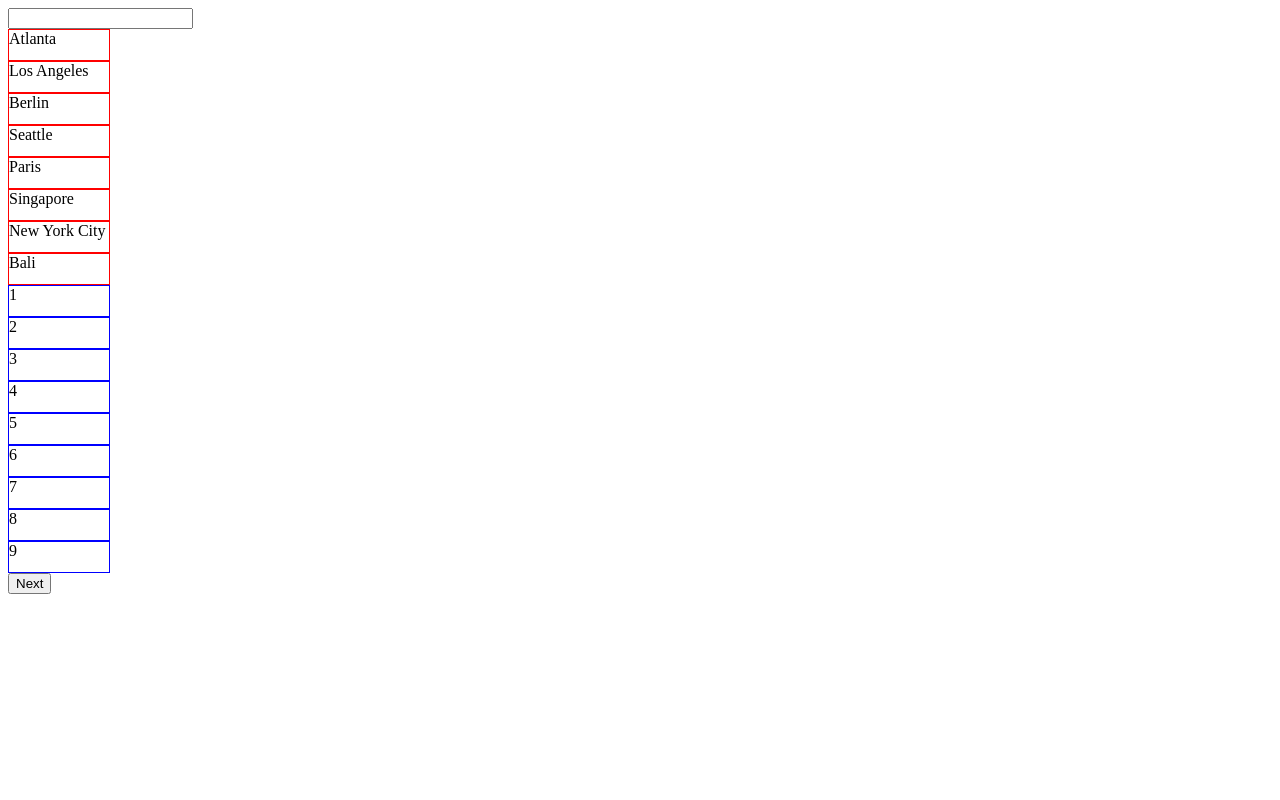
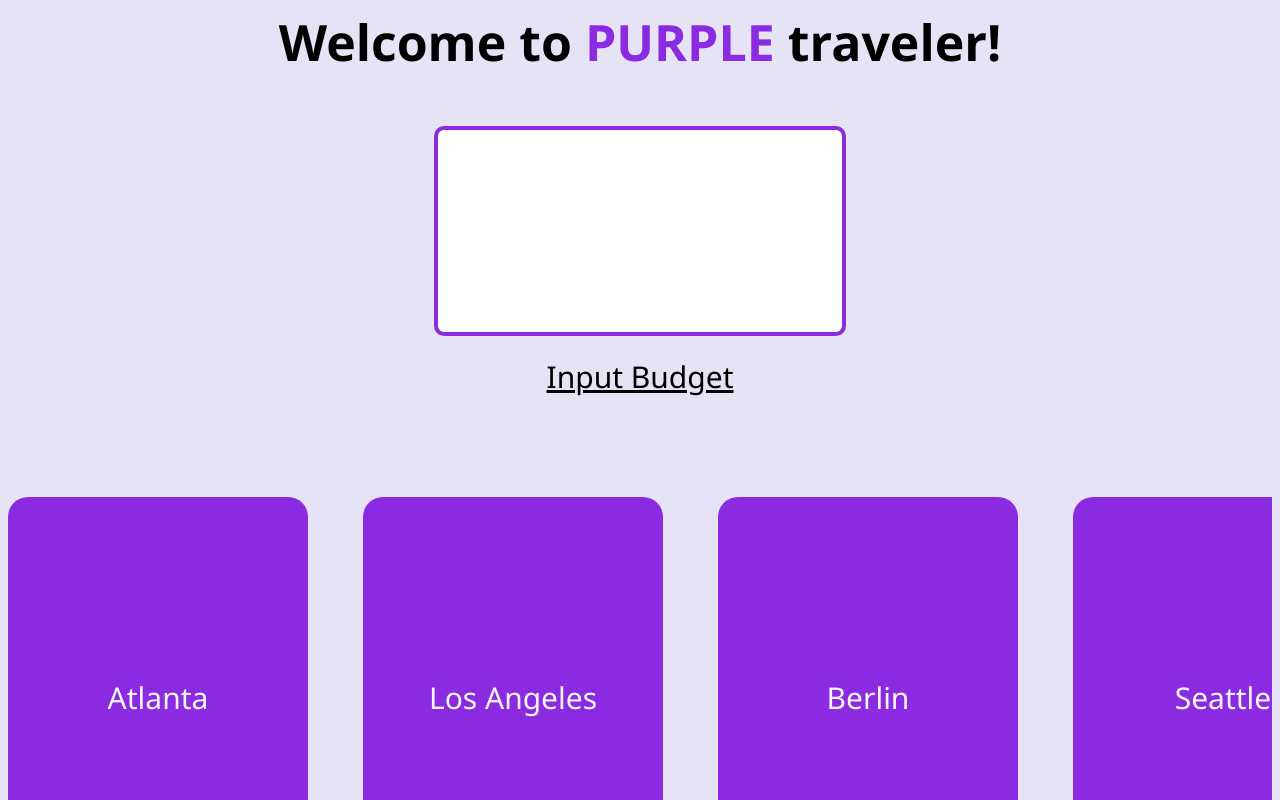
Before and after one commit to ctri-12-Goblin-shark/Travel-App, a React app: page / in a window 1280 px wide. Shown: the top 800 px of the page. Built offline with nearby package versions, Linux system fonts and the light colour scheme.

Commit message:
styling changes front end

```diff
--- a/src/components/Car.js
+++ b/src/components/Car.js
@@ -9,17 +9,20 @@ const Car = () => {
     const location = useLocation();
 
 const handleCarType = (e) => {
+    e.target.style.backgroundColor = '#78F8A1';
+    e.target.style.color = "black";
     const carTypePrefer = e.target.getAttribute("data-value")
     setCarType(carTypePrefer);
 }
 return (
     <div className = "carSelect">
+        <p className = "instruction">Select Car Type</p>
         <div className = "carTypeSelect">
-        <div onClick = {handleCarType} data-value = "bmw">BMW</div>
-        <div onClick = {handleCarType} data-value = "audi" >AUDI</div>
-        <div onClick = {handleCarType} data-value = "volkswagen">VW</div>
+        <div className = "car" onClick = {handleCarType} data-value = "bmw">BMW</div>
+        <div className = "car" onClick = {handleCarType} data-value = "audi" >AUDI</div>
+        <div className = "car" onClick = {handleCarType} data-value = "volkswagen">VW</div>
         </div>
-
+    <div className = "nextContainer">
         <Link
        to = "/summary"
        state = {{
@@ -35,6 +38,7 @@ return (
        >
       <button className="next">Next</button>
       </Link>
+      </div>
     </div>
 
 )
--- a/src/components/Hotel.js
+++ b/src/components/Hotel.js
@@ -11,17 +11,22 @@ const Hotel = () => {
 
 
 const handleHotelPreference = (e) => {
+    e.target.style.backgroundColor = '#78F8A1';
+    e.target.style.color = "black";
     const hotelPrefer = e.target.getAttribute("data-value");
     setHotelPreference(hotelPrefer);
 }
 
 
 return(
+    <div>
+    <p className = "instruction">Select Hotel Preference</p>
     <div className = "hotelSelect">
-        <div onClick = {handleHotelPreference} data-value = "high" >High-End</div>
-        <div onClick = {handleHotelPreference} data-value = "best" >Best</div>
-        <div onClick = {handleHotelPreference} data-value = "cheap" >Cheapest</div>
-
+        <div className = "hotel" onClick = {handleHotelPreference} data-value = "high" >High-End</div>
+        <div className = "hotel" onClick = {handleHotelPreference} data-value = "best" >Best</div>
+        <div className = "hotel" onClick = {handleHotelPreference} data-value = "cheap" >Cheapest</div>
+    </div>
+    <div className = "nextContainer">
         <Link
        to = "/car"
        state = {{
@@ -36,6 +41,7 @@ return(
        >
       <button className="next">Next</button>
       </Link>
+      </div>
     </div>
 
 
--- a/src/components/Select.js
+++ b/src/components/Select.js
@@ -12,11 +12,9 @@ const Select = () => {
   const [budget, setBudget] = useState();
   const [destination,setDestination] = useState("");
   const [passengers, setPassengers] = useState("");
-  const [departureDate, setDepartureDate] = useState("");
-  const [returnDate, setReturnDate] = useState("");
+  // const [departureDate, setDepartureDate] = useState("");
+  // const [returnDate, setReturnDate] = useState("");
   const [idAPI, setIdAPI] = useState();
-
-
 
   let parisID = 95565041;
   let singaporeID = 95673375;
@@ -38,24 +36,97 @@ const Select = () => {
     "SEA": seaID
   };
 
-
-
-
   const handleDestination = (e) => {
+    e.target.style.backgroundColor = '#78F8A1';
+    e.target.style.color = "black";
     const destinationSelect = e.target.getAttribute('data-value');
     setDestination(destinationSelect);
     setIdAPI(idAPIobj[destinationSelect])
 
   };
   const handlePassengers = (e) => {
+    e.target.style.backgroundColor = '#78F8A1';
+    e.target.style.color = "black";
     const passengerSelect = e.target.getAttribute('data-value');
     console.log(e.target.getAttribute('data-value'));
     setPassengers(passengerSelect);
   };
 
+  return (
+    <div className = "initialSelect">
+      <h1>Welcome to <span>PURPLE</span> traveler!</h1>
+      <input onChange={(event) => setBudget(event.target.value)} className = "budget"></input>
+      <p className = "instruction">Input Budget</p>
+      <div className = "destinationSelect">
+        <div onClick = {handleDestination} data-value= "ATL" className = "destination">Atlanta</div>
+        <div onClick = {handleDestination} data-value= "LAX" className = "destination">Los Angeles</div>
+        <div onClick = {handleDestination} data-value = "BER" className = "destination">Berlin</div>
+        <div onClick = {handleDestination} data-value = "SEA" className = "destination">Seattle</div>
+        <div onClick = {handleDestination} data-value = "CDG" className = "destination">Paris</div>
+        <div onClick = {handleDestination} data-value = "SIN" className = "destination">Singapore</div>
+        <div onClick = {handleDestination} data-value = "JFK" className = "destination">New York City</div>
+        <div onClick = {handleDestination} data-value = "DPS" className = "destination">Bali</div>
+      </div>
+      <p className = "instruction">Select a Destination</p>
+      <div className = "passengerSelect">
+        <div onClick = {handlePassengers} data-value = "1" className = "passengers">1</div>
+        <div onClick = {handlePassengers} data-value = "2" className = "passengers">2</div>
+        <div onClick = {handlePassengers} data-value = "3" className = "passengers">3</div>
+        <div onClick = {handlePassengers} data-value = "4" className = "passengers">4</div>
+        <div onClick = {handlePassengers} data-value = "5" className = "passengers">5</div>
+        <div onClick = {handlePassengers} data-value = "6" className = "passengers">6</div>
+        <div onClick = {handlePassengers} data-value = "7" className = "passengers">7</div>
+        <div onClick = {handlePassengers} data-value = "8" className = "passengers">8</div>
+      </div>
+      <p className = "instruction">Select # of Travelers</p>
+    <div className = "nextContainer">
+      <Link
+       to = "/plane"
+       state = {{
+        destination: destination,
+        passengers: passengers,
+        budget: budget,
+        idAPI: idAPI
+       }}
+       >
+      <button className="next">NEXT</button>
+      </Link>
+      </div>
+    </div>
+
+  );
+};
+
+export default Select;
 
 
-  //date stuff
+
+
+
+
+{/* <div id="departure-date-picker" className="datePicker">
+        <h4>Select Departure Date</h4>
+        <DatePicker className="date" selected = {departureDate} onChange={(date) => {setDepartureDate(date); handleDepartureDate}} />
+    </div>
+
+    <div id="return-date-picker" className="datePicker">
+        <h4> Select Return Date </h4>
+        <DatePicker selected = {returnDate} onChange={(date) => {setReturnDate(date); handleReturnDate}} />
+    </div> */}
+{/*
+    <div>
+        <DatePicker selected={returnDate} onChange={(date) => setReturnDate(date)} />
+    </div> */}
+
+
+
+
+
+
+
+
+
+//date stuff
   // const handleDepartureDate = (date) => {
   //   console.log(dateParse(date.toString()));
   //   // const departure =
@@ -71,29 +142,20 @@ const Select = () => {
 //       <DatePicker selected={startDate} onChange={(date:Date) => setStartDate(date)} />
 //     );
 //   };
-
-
-
-
-
 //api options object
-const options = {
-  method: 'GET',
-  headers: {
-    'X-RapidAPI-Key': 'bb4fb94ff1msh97b362efb2e3b6cp11ba3ajsn2104da1b763a',
-    'X-RapidAPI-Host': 'skyscanner44.p.rapidapi.com'
-  }
-};
-
+// const options = {
+//   method: 'GET',
+//   headers: {
+//     'X-RapidAPI-Key': 'bb4fb94ff1msh97b362efb2e3b6cp11ba3ajsn2104da1b763a',
+//     'X-RapidAPI-Host': 'skyscanner44.p.rapidapi.com'
+//   }
+// };
 //fetch airport
 // fetch request for best flight plane
 // fetch('https://skyscanner44.p.rapidapi.com/search?adults=1&origin=MUC&destination=SIN&departureDate=2022-11-11&returnDate=2022-11-18', options)
 //   .then(response => response.json())
 //   .then(response => console.log(response))
 //   .catch(err => console.error(err));
-
-
-
 //query id info from api
   // fetch('https://skyscanner44.p.rapidapi.com/autocomplete-rentacar?query=berlin', options)
 	// .then(response => response.json())
@@ -112,66 +174,3 @@ const options = {
 //   .then(response => response.json())
 //   .then(response => console.log(response))
 //   .catch(err => console.error(err));
-
-
-
-
-
-
-  return (
-    <div className = "initialSelect">
-      <input onChange={(event) => setBudget(event.target.value)} className = "budget"></input>
-      <div className = "destinationSelect">
-        <div onClick = {handleDestination} data-value= "ATL" className = "destination">Atlanta</div>
-        <div onClick = {handleDestination} data-value= "LAX" className = "destination">Los Angeles</div>
-        <div onClick = {handleDestination} data-value = "BER" className = "destination">Berlin</div>
-        <div onClick = {handleDestination} data-value = "SEA" className = "destination">Seattle</div>
-        <div onClick = {handleDestination} data-value = "CDG" className = "destination">Paris</div>
-        <div onClick = {handleDestination} data-value = "SIN" className = "destination">Singapore</div>
-        <div onClick = {handleDestination} data-value = "JFK" className = "destination">New York City</div>
-        <div onClick = {handleDestination} data-value = "DPS" className = "destination">Bali</div>
-      </div>
-
-      <div className = "passengerSelect">
-        <div onClick = {handlePassengers} data-value = "1" className = "passengers">1</div>
-        <div onClick = {handlePassengers} data-value = "2" className = "passengers">2</div>
-        <div onClick = {handlePassengers} data-value = "3" className = "passengers">3</div>
-        <div onClick = {handlePassengers} data-value = "4" className = "passengers">4</div>
-        <div onClick = {handlePassengers} data-value = "5" className = "passengers">5</div>
-        <div onClick = {handlePassengers} data-value = "6" className = "passengers">6</div>
-        <div onClick = {handlePassengers} data-value = "7" className = "passengers">7</div>
-        <div onClick = {handlePassengers} data-value = "8" className = "passengers">8</div>
-        <div onClick = {handlePassengers} data-value = "9" className = "passengers">9</div>
-      </div>
-
-    {/* <div id="departure-date-picker" className="datePicker">
-        <h4>Select Departure Date</h4>
-        <DatePicker className="date" selected = {departureDate} onChange={(date) => {setDepartureDate(date); handleDepartureDate}} />
-    </div>
-
-    <div id="return-date-picker" className="datePicker">
-        <h4> Select Return Date </h4>
-        <DatePicker selected = {returnDate} onChange={(date) => {setReturnDate(date); handleReturnDate}} />
-    </div> */}
-{/*
-    <div>
-        <DatePicker selected={returnDate} onChange={(date) => setReturnDate(date)} />
-    </div> */}
-
-      <Link
-       to = "/plane"
-       state = {{
-        destination: destination,
-        passengers: passengers,
-        budget: budget,
-        idAPI: idAPI
-       }}
-       >
-      <button className="next">Next</button>
-      </Link>
-    </div>
-
-  );
-};
-
-export default Select;
--- a/src/components/Summary.js
+++ b/src/components/Summary.js
@@ -12,6 +12,8 @@ const Summary = () => {
     const location = useLocation();
     const savings = location.state.budget;
 
+
+    //if this doesn't work we do onClick on a button that says CALCULATE!
     useEffect(() => {
         fetch('/api', {
             method: 'POST',
--- a/src/index.css
+++ b/src/index.css
@@ -1,11 +1,76 @@
-.destination {
-    width: 100px;
-    height: 30px;
-    border: 1px solid red;
+* {
+    font-family: 'Segoe UI', Tahoma, Geneva, Verdana, sans-serif;
 }
+body {
+    background-color: #e7e3f6;
+}
+input {
+    display:block;
+    width: 400px;
+    height:200px;
+    font-size:150px;
+    border:4px solid blueviolet;
+    border-radius:10px;
+    margin: 20px auto;
+    cursor: pointer;
+    color:blueviolet;
+    text-align: center;
+}
+h1 {
+    display:block;
+    font-size:50px;
+    margin: 0px auto;
+    width:800px;
+    text-align: center;
+    margin-bottom:50px;
+}
+span {
+    color:blueviolet;
+}
+.instruction {
+    margin: 0px auto;
+    width:500px;
+    text-align: center;
+    font-size: 30px;
+    text-decoration: underline;
+}
+.initialSelect {
 
-.passengers {
-    border: 1px solid blue;
-    width: 100px;
-    height: 30px;
 }
+.destination, .passengers, .plane, .hotel, .car{
+    box-sizing:border-box;
+    border-radius: 20px;
+    background-color: blueviolet;
+    color:whitesmoke;
+    min-width: 300px;
+    height: 400px;
+    margin-top: 100px;
+    margin-bottom:20px;
+    margin-right: 55px;
+    font-size: 30px;
+    display:flex;
+    justify-content: center;
+    align-items: center;
+    cursor: pointer;
+}
+.destinationSelect, .passengerSelect, .planeSelect, .hotelSelect, .carTypeSelect {
+    display:flex;
+    overflow: scroll;
+}
+.planeSelect, .hotelSelect, .carTypeSelect {
+justify-content: space-around;
+}
+.nextContainer {
+    margin-top:100px;
+}
+.next {
+    display:block;
+    margin: 0px auto;
+    height:150px;
+    width:400px;
+    font-size: 50px;
+    border-radius: 15px;
+    cursor: pointer;
+    text-decoration: none;
+    border:4px solid blueviolet;
+}
```
Also changed, not shown: src/components/Plane.js (+10 -4 lines).
